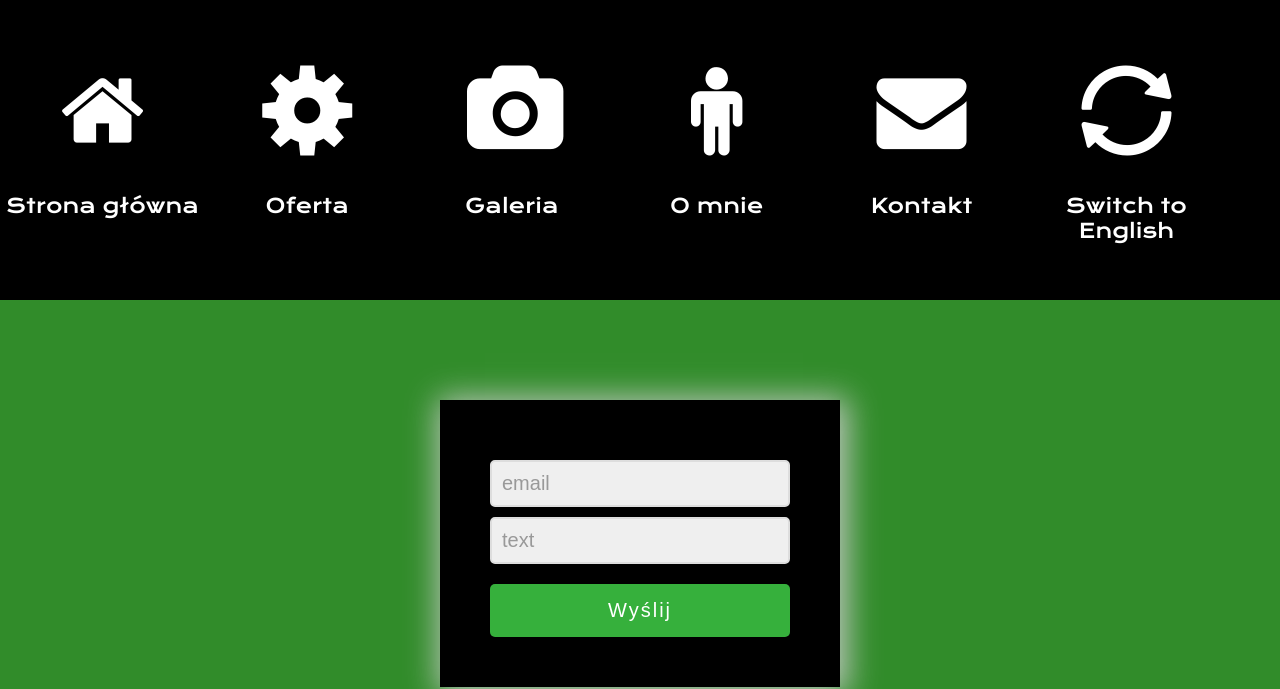
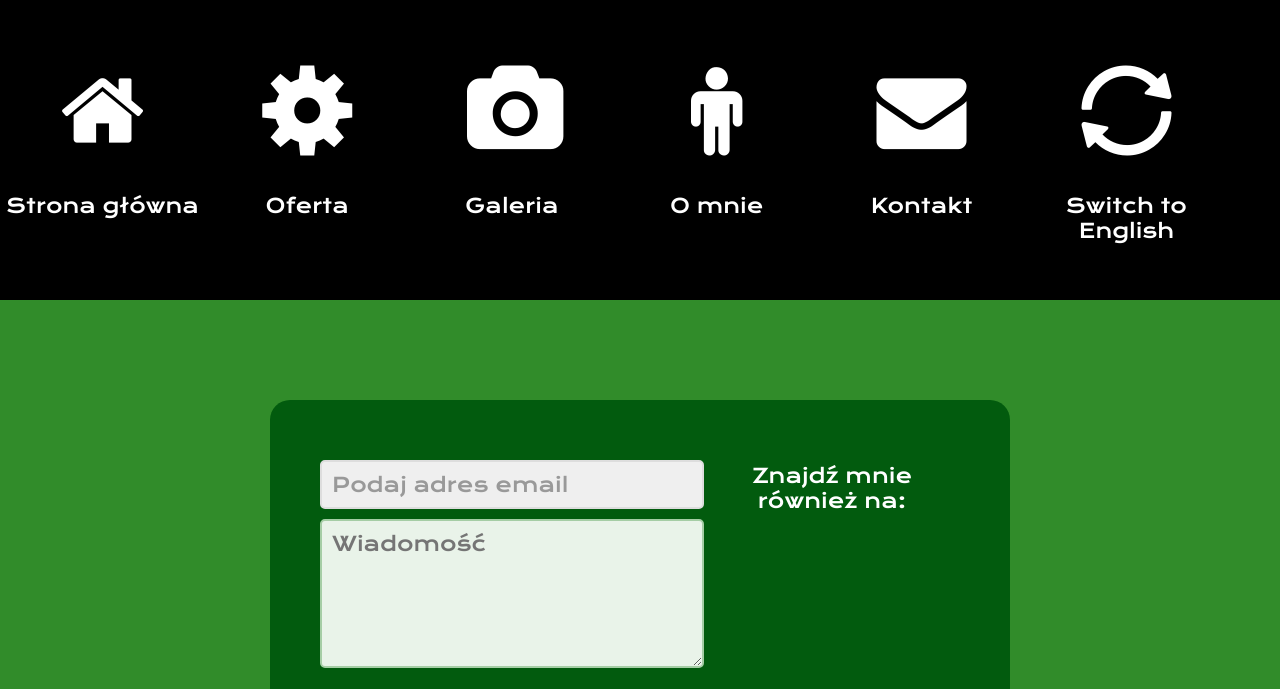
Before and after one commit to macieklazarz/zelent, a plain HTML site: page kubweb/contact.html in a window 1280 px wide. Shown: the top 689 px of the page. Drawn offline with nearby package versions, Linux system fonts and the light colour scheme; a web font is replaced by a local one.

Commit message:
20210504

```diff
--- a/kubweb/contact.html
+++ b/kubweb/contact.html
@@ -71,17 +71,24 @@
 		</div>
 
 		<div id="container">
+			<div id="containerleft">
 
-		<form>
+			<form>
 
-			<input type="text" placeholder="email" onfocus="this.placeholder=''" onblur="this.placeholder='Podaj adres email'" >
+				<input type="email" placeholder="Podaj adres email" onfocus="this.placeholder=''" onblur="this.placeholder='Podaj adres email'"  >
 
-			<input type="password" placeholder="text" onfocus="this.placeholder=''" onblur="this.placeholder='Wpisz tekst wiadomości'" >
+				<textarea name="message"  rows="5" placeholder="Wiadomość" onfocus="this.placeholder=''" onblur="this.placeholder='Wiadomość'" ></textarea>
 
-			<input type="submit" value="Wyślij">
+				<input type="submit" value="Wyślij">
 
-		</form>
+			</form>
+		</div>
 
+		<div id="containerright">
+			<div id="contacttext">Znajdź mnie również na:</div>
+		</div>
+
+		<div style="clear: both;"></div>
 
 
 		</div>
--- a/kubweb/style.css
+++ b/kubweb/style.css
@@ -364,7 +364,7 @@ p
 {
 	width: 70%;
 	height: fit-content;
-	background-color: red;
+	/*background-color: red;*/
 	background-color: #025B0E;
 	margin-left: auto;
 	margin-right: auto;
@@ -389,7 +389,7 @@ p
 
 .aboutmetext h2
 {
-	font-size: 25px;
+	font-size: 20px;
 	text-align: justify;
 	font-family: 'Prompt', sans-serif;
 	color: white;
@@ -397,11 +397,11 @@ p
 
 .aboutmephoto
 {
-	width: 48%;
+	width: 40%;
 	height: fit-content;
 	/*background-color: grey;*/
 	float:left;
-	margin-top: 8%;
+	margin: 2%;
 
 }
 
@@ -434,23 +434,35 @@ p
 
 #container
 {
-	background-color: black;
-	width: 300px;
+	background-color: #025B0E;
+	width: 50%;
 	padding: 50px;
 	margin-left: auto;
 	margin-right: auto;
 	margin-top: 100px;
-	-webkit-box-shadow: 3px 3px 30px 5px rgba(204,204,204,0.9);
+	border-radius: 20px;
+	/*-webkit-box-shadow: 3px 3px 30px 5px rgba(204,204,204,0.9);
 	-moz-box-shadow: 3px 3px 30px 5px rgba(204,204,204,0.9);
-	box-shadow: 3px 3px 30px 5px rgba(204,204,204,0.9);
+	box-shadow: 3px 3px 30px 5px rgba(204,204,204,0.9);*/
 }
 
-input[type=text],
-input[type=password]
+#containerleft
 {
-	width: 300px;
+	float: left;
+	width: 60%;
+	/*background-color: blue;*/
+}
+
+
+
+
+input[type=email],
+input[type=password],
+textarea
+{
+	width: 100%;
 	background-color: #efefef;
-	color: #666;
+	color: #e9f3e9;
 	border: 2px solid #ddd;
 	border-radius: 5px;
 	font-size: 20px;
@@ -458,14 +470,16 @@ input[type=password]
 	box-sizing: border-box;
 	outline: none;
 	margin-top: 10px;
+	font-family: 'Krona One', sans-serif;
 }
 
-input[type=text]:focus,
-input[type=password]:focus
+input[type=email]:focus,
+input[type=password]:focus,
+textarea
 {
-	-webkit-box-shadow: 0px 0px 10px 2px rgba(204,204,204,0.9);
+	/*-webkit-box-shadow: 0px 0px 10px 2px rgba(204,204,204,0.9);
 	-moz-box-shadow: 0px 0px 10px 2px rgba(204,204,204,0.9);
-	box-shadow: 0px 0px 10px 2px rgba(204,204,204,0.9);
+	box-shadow: 0px 0px 10px 2px rgba(204,204,204,0.9);*/
 	border: 2px solid #a5cda5;
 	background-color: #e9f3e9;
 	color: #428c42;
@@ -473,7 +487,7 @@ input[type=password]:focus
 
 input[type=submit]
 {
-	width: 300px;
+	width: 100%;
 	background-color: #36b03c;
 	font-size:20px;
 	color: white;
@@ -484,6 +498,7 @@ input[type=submit]
 	cursor: pointer;
 	letter-spacing: 2px;
 	outline: none;
+	font-family: 'Krona One', sans-serif;
 }
 
 input[type=submit]:focus
@@ -533,3 +548,26 @@ input:focus:-ms-input-placeholder
 {
     color: #428C42;
 }
+
+#containerright
+{
+	float: left;
+	width: 40%;
+	/*background-color: red;*/
+
+}
+
+
+#contacttext
+{
+	font-family: 'Krona One', sans-serif;
+	font-size: 20px;
+	color: white;
+	text-align: center;
+	margin-top: 5%;
+
+}
+
+#contactfontello
+{
+}
```
Also changed, not shown: kubweb/indexen.html (+10 -9 lines).
